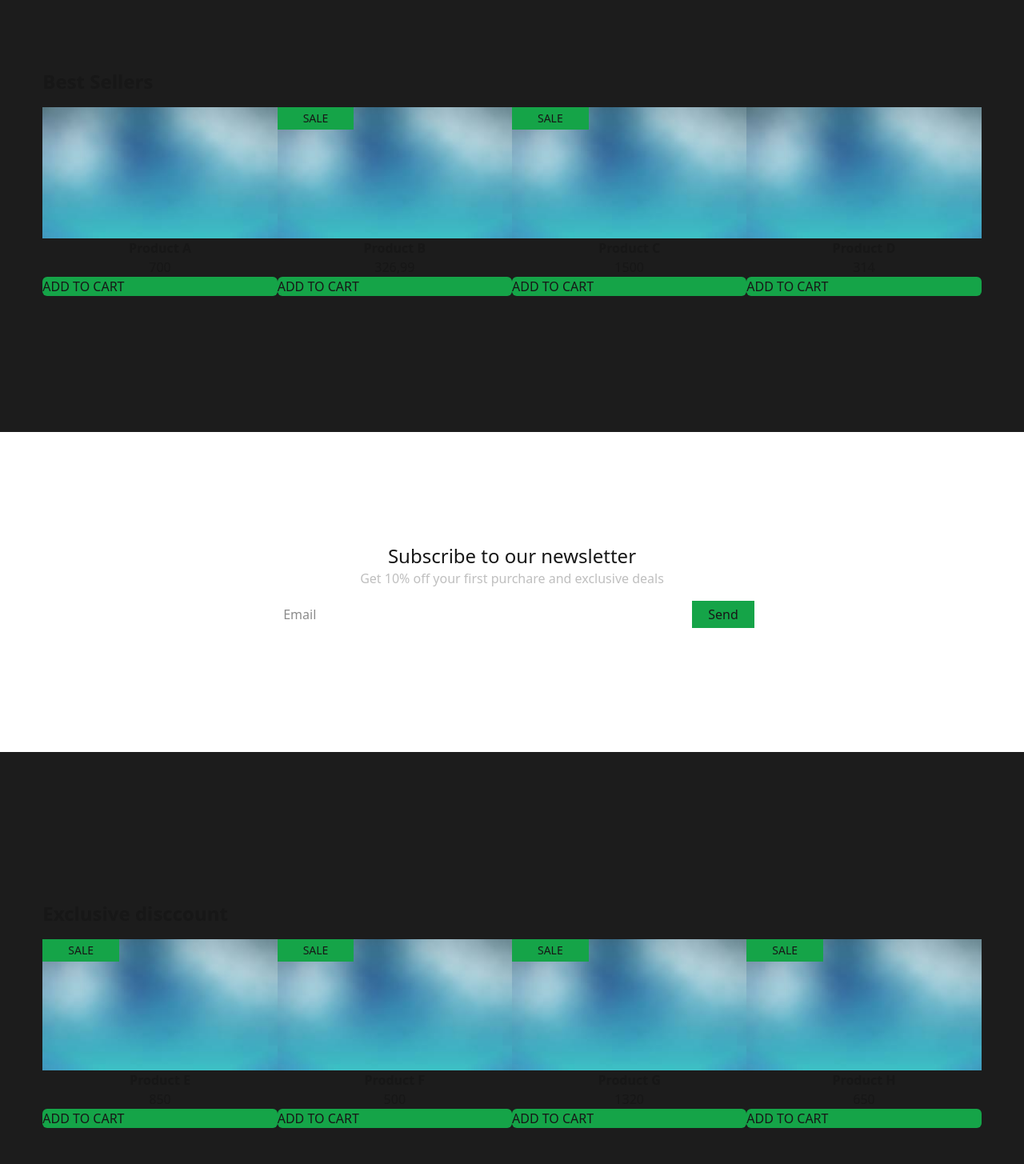
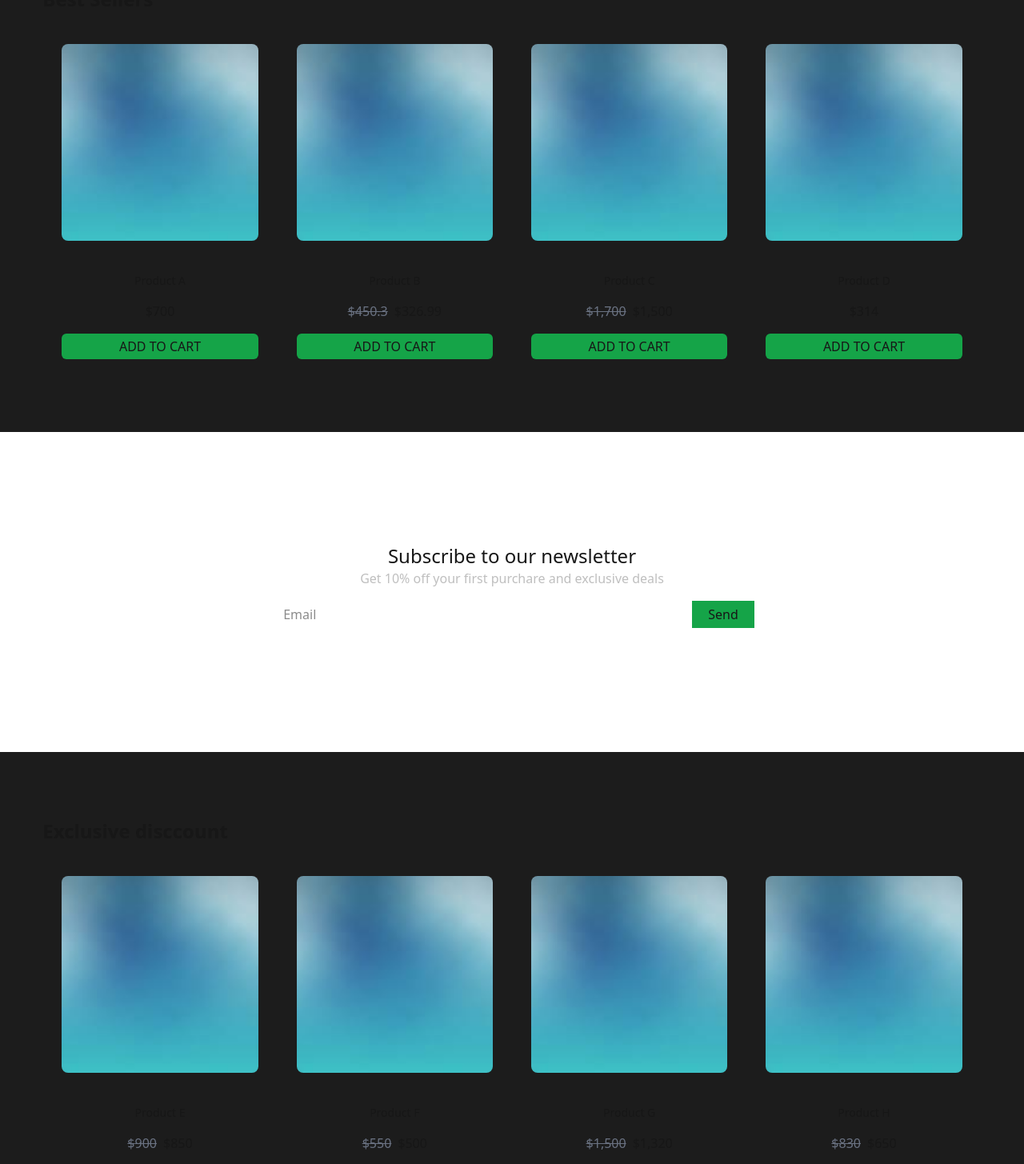
Before and after one commit to JhojanRop/404-tech-frontend, a Next.js app: page / in a window 1280 px wide. Shown: the part 900-2355 px from the top of the page at 80% size. Built offline with nearby package versions, Linux system fonts and the light colour scheme; a web font is replaced by a local one.

Commit message:
feat: replace Card component with ProductCard in Bestsellers and Exclusive sections

```diff
--- a/src/app/products/page.tsx
+++ b/src/app/products/page.tsx
@@ -10,6 +10,7 @@ import { useSort } from "@/hooks/useSort"
 import ContentLayout from "@/components/ContentLayout"
 import Link from "next/link"
 import SkeletonProduct from "@/components/ui/skeletonproducts"
+import ProductCard from "@/components/ui/ProductCard"
 
 function classNames(...classes: string[]) {
   return classes.filter(Boolean).join(' ')
@@ -178,38 +179,7 @@ export default function ProductsPage() {
             <h2 className="sr-only text-foreground">Products</h2>
             <div className="-mx-px grid grid-cols-2 border-l border-gray-200 sm:mx-0 md:grid-cols-3 lg:grid-cols-4">
               {!loading && products.map((product) => (
-                <div key={product.id} className="group relative text-foreground border-r border-b border-gray-200 p-4 sm:p-6">
-                  <img
-                    alt={product.title}
-                    src={product.thumbnail}
-                    className="aspect-square rounded-lg bg-gray-200 object-cover group-hover:opacity-75"
-                  />
-                  <div className="pt-10 pb-4 text-center">
-                    <h3 className="text-sm font-medium">
-                      <Link href={`/products/${product.id}`}>
-                        <span aria-hidden="true" className="absolute inset-0" />
-                        {product.title}
-                      </Link>
-                    </h3>
-                    <div className="mt-3 flex flex-col items-center">
-                      <p className="sr-only">{product.rating} out of 5 stars</p>
-                      <div className="flex items-center">
-                        {[0, 1, 2, 3, 4].map((rating) => (
-                          <StarIcon
-                            key={rating}
-                            aria-hidden="true"
-                            className={classNames(
-                              product.rating > rating ? 'text-yellow-400' : 'text-gray-200',
-                              'size-5 shrink-0',
-                            )}
-                          />
-                        ))}
-                      </div>
-                      <p className="mt-1 text-sm text-foreground opacity-80">{product.rating} reviews</p>
-                    </div>
-                    <p className="mt-4 text-base font-medium text-foreground">${product.price.toLocaleString()}</p>
-                  </div>
-                </div>
+                <ProductCard key={product.id} product={product} bordered reviews />
               ))}
               {loading && Array.from({ length: 4 }, (_, index) => (
                 <SkeletonProduct key={index} />
--- a/src/components/home/bestsellers.tsx
+++ b/src/components/home/bestsellers.tsx
@@ -1,14 +1,15 @@
 'use client'
+import { Product } from "@/types/product";
 import { useState } from "react";
 import ContentLayout from "../ContentLayout";
-import Card from "../ui/Card";
+import ProductCard from "../ui/ProductCard";
 
 const Bestsellers = () => {
-    const [products, setProducts] = useState([
-        { id: "A", image: "/image-test.jpg", title: 'Product A', price: 700, oldPrice: 0, isSale: false },
-        { id: "B", image: "/image-test.jpg", title: 'Product B', price: 326.99, oldPrice: 450.30, isSale: true },
-        { id: "C", image: "/image-test.jpg", title: 'Product C', price: 1500, oldPrice: 1700, isSale: true },
-        { id: "D", image: "/image-test.jpg", title: 'Product D', price: 314, oldPrice: 0, isSale: false },
+  const [products, setProducts] = useState<Product[]>([
+    { id: 1, thumbnail: "/image-test.jpg", title: 'Product A', price: 700 },
+    { id: 2, thumbnail: "/image-test.jpg", title: 'Product B', price: 326.99, oldPrice: 450.30, isSale: true },
+    { id: 3, thumbnail: "/image-test.jpg", title: 'Product C', price: 1500, oldPrice: 1700, isSale: true },
+    { id: 4, thumbnail: "/image-test.jpg", title: 'Product D', price: 314 },
   ])
 
   return (
@@ -18,7 +19,7 @@ const Bestsellers = () => {
         <div>
           <div className="w-full flex justify-between">
             {products.map(product => (
-                            <Card key={product.id} image={product.image} title={product.title} sale={product.isSale} price={product.price.toLocaleString('es-ES')} />
+              <ProductCard key={product.id} product={product} buyButton />
             ))}
           </div>
         </div>
--- a/src/components/home/exclusivediscounts.tsx
+++ b/src/components/home/exclusivediscounts.tsx
@@ -1,14 +1,15 @@
 'use client'
+import { Product } from "@/types/product";
 import { useState } from "react";
 import ContentLayout from "../ContentLayout";
-import Card from "../ui/Card";
+import ProductCard from "../ui/ProductCard";
 
 const Exclusive = () => {
-    const [products, setProducts] = useState([
-        { id: "E", image: "/image-test.jpg", title: 'Product E', price: 850, oldPrice: 900, isSale: true },
-        { id: "F", image: "/image-test.jpg", title: 'Product F', price: 500, oldPrice: 550, isSale: true },
-        { id: "G", image: "/image-test.jpg", title: 'Product G', price: 1320, oldPrice: 1500, isSale: true },
-        { id: "H", image: "/image-test.jpg", title: 'Product H', price: 650, oldPrice: 830, isSale: true },
+  const [products, setProducts] = useState<Product[]>([
+    { id: "E", thumbnail: "/image-test.jpg", title: 'Product E', price: 850, oldPrice: 900, isSale: true },
+    { id: "F", thumbnail: "/image-test.jpg", title: 'Product F', price: 500, oldPrice: 550, isSale: true },
+    { id: "G", thumbnail: "/image-test.jpg", title: 'Product G', price: 1320, oldPrice: 1500, isSale: true },
+    { id: "H", thumbnail: "/image-test.jpg", title: 'Product H', price: 650, oldPrice: 830, isSale: true },
   ])
 
   return (
@@ -18,7 +19,7 @@ const Exclusive = () => {
         <div>
           <div className="w-full flex justify-between">
             {products.map(product => (
-                            <Card key={product.id} image={product.image} title={product.title} sale={product.isSale} price={product.price.toLocaleString('es-ES')} />
+              <ProductCard key={product.id} product={product} buyButton />
             ))}
           </div>
         </div>
```
Lines whose indentation alone changed are shown as unchanged.
